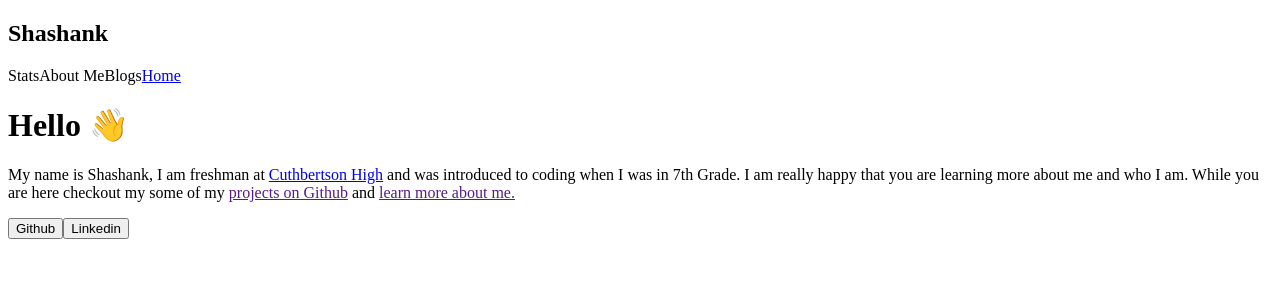
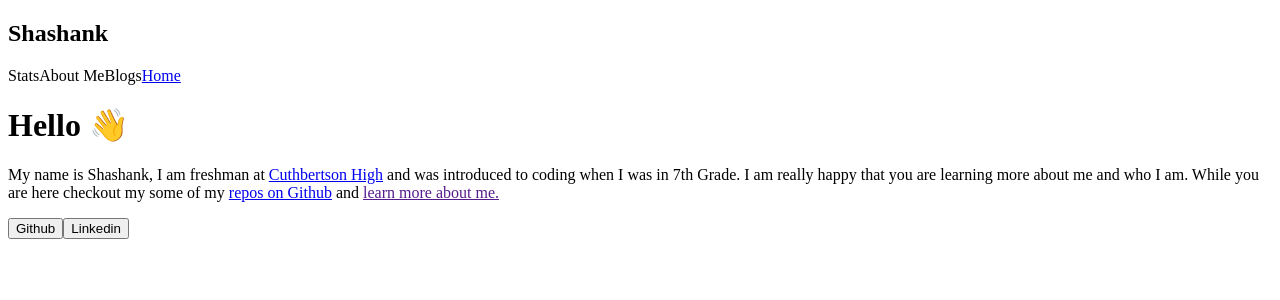
Before and after one commit to listentothefrog/shashankellareddy, a Next.js app: page / in a window 1280 px wide. Shown: the top 300 px of the page. Built offline with nearby package versions, Linux system fonts and the light colour scheme.

Commit message:
added missing link

```diff
--- a/pages/index.tsx
+++ b/pages/index.tsx
@@ -29,10 +29,10 @@ const Home = () => {
               While you are here checkout my some of my {""}
               <a
                 className="text-blue-600 hover:text-blue-500 hover:underline"
-                href=""
+                href="https://github.com/listentothefrog?tab=repositories"
                 target="_blank"
               >
-                projects on Github
+                repos on Github
               </a>
               {""} and {""}
               <a
```
